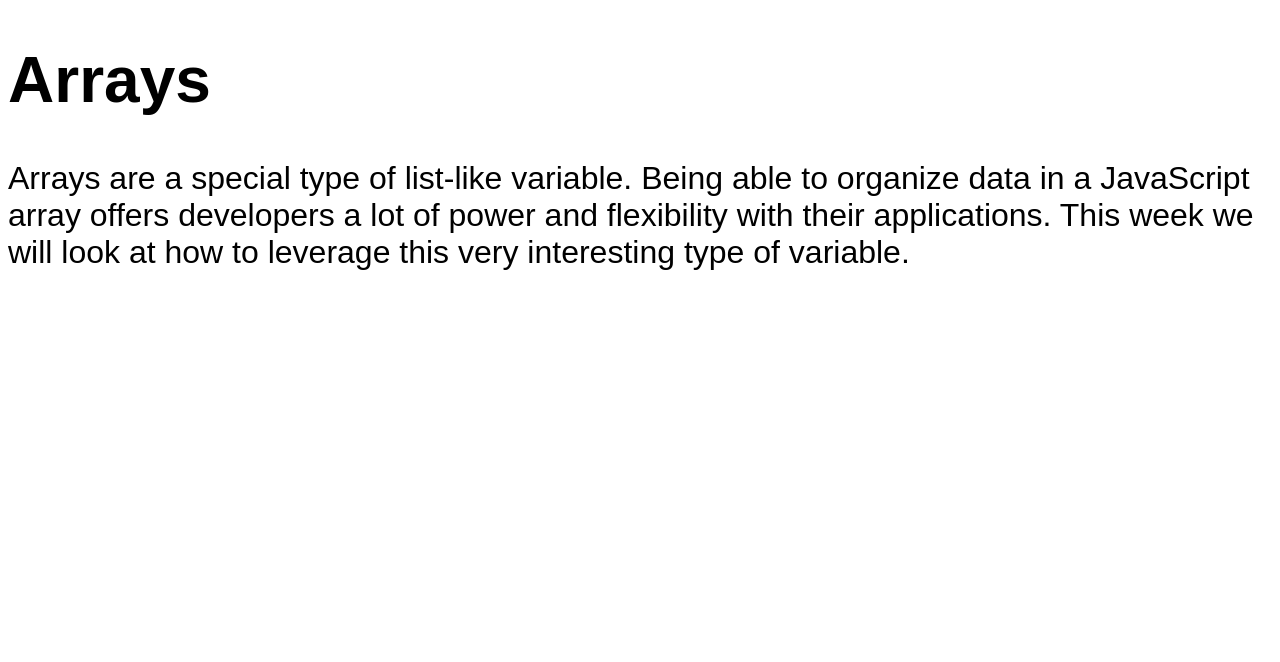
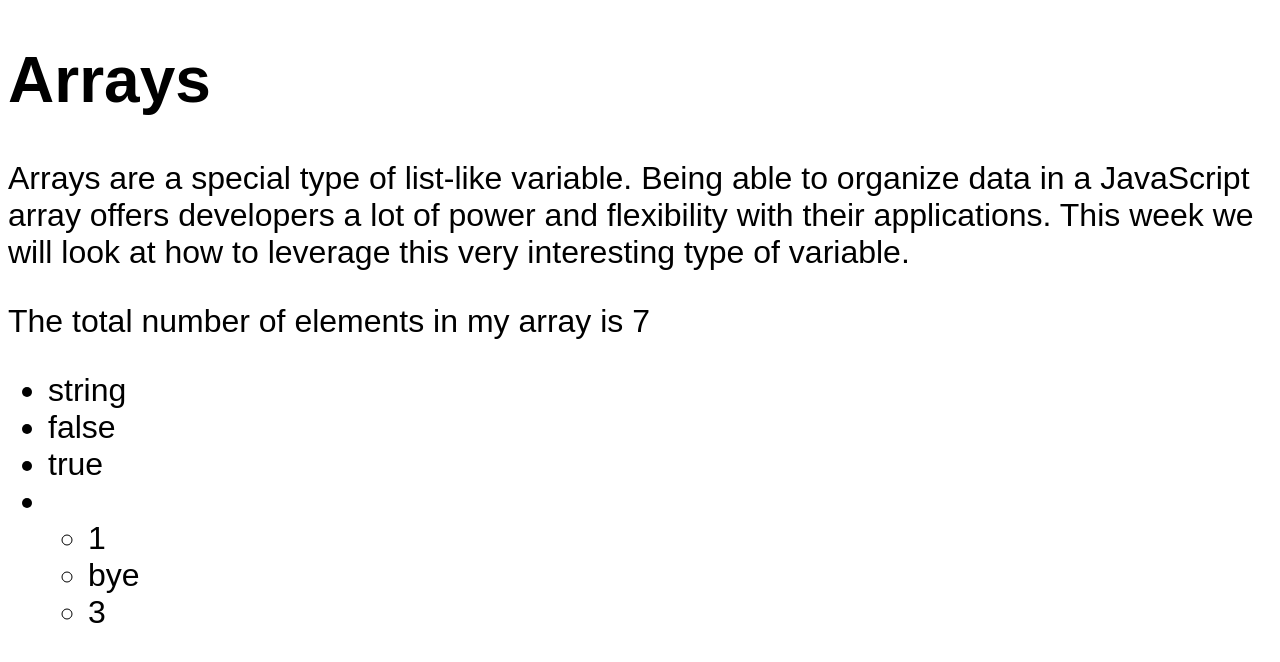
Before and after one commit to Arash-Arian/comp1073s25, a plain HTML site: page lesson-3/arrays.html in a window 1280 px wide. Drawn offline with Linux system fonts and the light colour scheme.

Commit message:
arrays first commit

```diff
--- a/lesson-2/js/numbers.js
+++ b/lesson-2/js/numbers.js
@@ -45,3 +45,7 @@ console.log(step3); // 6
 
 /* STEP 5: Comparison Operators
 ===	(strict equality), !==	(strict-non-equality), == (equality), < (less than), > (greater than), <= (less than or equal to), >=	(greater than or equal to) */
+
+let myNum = 17
+myNum++
+console.log(myNum)
--- a/lesson-3/arrays.html
+++ b/lesson-3/arrays.html
@@ -12,5 +12,8 @@
 	<h1>Arrays</h1>
 	<p>Arrays are a special type of list-like variable. Being able to organize data in a JavaScript array offers developers a lot of power and flexibility with their applications. This week we will look at how to leverage this very interesting type of variable.</p>
 	<p></p>
+	<ul>
+
+	</ul>
 </body>
 </html>
--- a/lesson-3/js/arrays.js
+++ b/lesson-3/js/arrays.js
@@ -1,19 +1,57 @@
 const output = document.querySelector('body p:nth-of-type(2)');
-
+const output2 = document.querySelector('body ul');
 /* STEP 1: Creating an array
 When declaring and initializing an array, you can include strings, numbers, booleans, and even other arrays */
 
+let myArray = ["string", 1, true, [1, 2, 3]];
+
 /* STEP 2: Reading and changing array elements
 You can refer to a particular element in an array with it's index number */
+// output.textContent = `the fisrt element of array inside my array is ${myArray[3][0]}`
 
 // You can also change a particular element
-
+myArray[1]=false
 // An array within an array is called a multidimensional array - it can be accessed by specifying the index of the first array, then the item within it
+myArray[3][1] = "bye"
 /* STEP 3: Determining array length
 Being able to figure out how many elements are contained in an array is a critical feature of JavaScript programming */
+// let myArrayLength = myArray.length
+let totalThingsInMyArray = myArray.length+myArray[3].length
+output.textContent = `The total number of elements in my array is ${totalThingsInMyArray} `
+// In particular, looping through arrays
+for (let i = 0; i < myArray.length; i++) {
+    // output.textContent += `${myArray[i]} `
+    // if (i === myArray.length - 1) {
+    //     for (let j = 0; j < myArray[myArray.length-1].length; j++) {
+    //         output2.innerHTML += `<li>${myArray[myArray.length-1][j]}</li>`
+    //     }
+    // }
 
-// In particular, looping through arrays
+    // if (Array.isArray(myArray[i])) {
+    //     for (let j = 0; j < myArray[i].length; j++) {
+    //         output2.innerHTML += `<li>${myArray[i][j]}</li>`
+    //     }
+    // } else {
+    //     output.textContent += `${myArray[i]} `
+    // }
 
+    let listItem = document.createElement("li")
+    output2.append(listItem)
+
+    if (Array.isArray(myArray[i])){
+        let unListItem = document.createElement("ul")
+        output2.append(unListItem)
+        for (let j = 0; j < myArray[i].length; j++) {
+            let listItem = document.createElement("li")
+            unListItem.append(listItem)
+            listItem.textContent = `${myArray[i][j]}`
+        }
+
+    }
+    else{
+        listItem.textContent = `${myArray[i]}`
+    }
+}
 /* STEP 4: Convert a string to an array
 If there is a common character that can act as a delimiter in a string, we can use this character to create an array */
 
```
